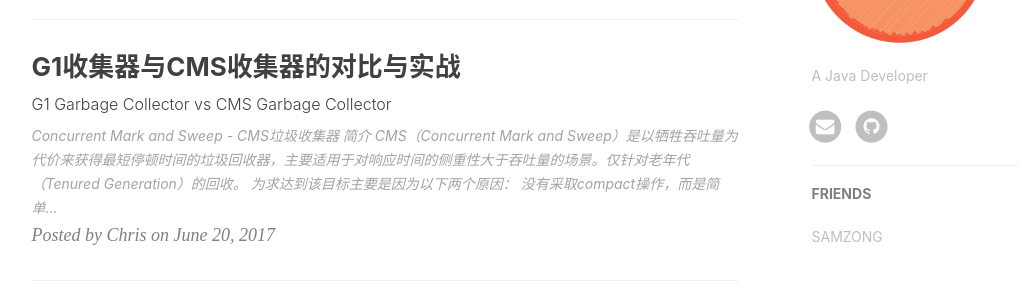
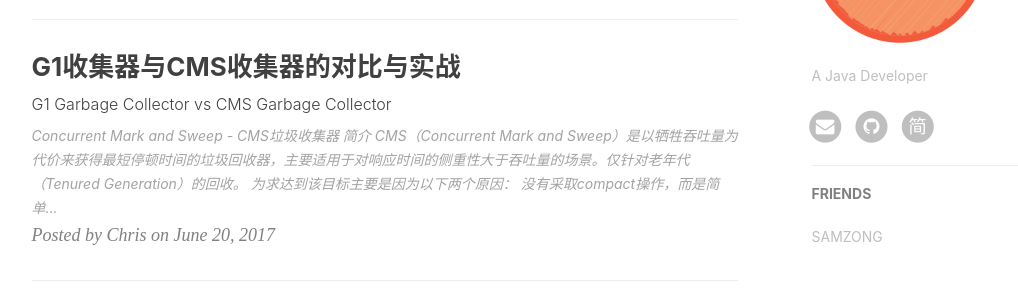
Before and after one commit to prontera/prontera.github.io, a Jekyll site: the page built from index.html, in a window 1280 px wide and 900 px high, scrolled down 774 px. Shown: the part 143-443 px from the top of the window, without its empty margins (136-1154 px from the left). Built offline with Jekyll 4.4.1, drawn with Linux system fonts in a browser that asks for light colours; nearby versions of some CDN libraries; the list of posts is cut into pages by our own code; comment, search, counter and statistics services are not loaded.

```diff
--- a/_config.yml
+++ b/_config.yml
@@ -16,6 +16,7 @@ mail_username:    chiuchunkin@gmail.com
 github_username:    prontera
 #twitter_username:  huxpro
 #facebook_username:  huxpro
+jianshu_username:    468a0627781a
 
 # Build settings
 # from 2016, 'pygments' is unsupported on GitHub Pages. Use 'rouge' for highlighting instead.
--- a/_layouts/page.html
+++ b/_layouts/page.html
@@ -180,6 +180,16 @@ layout: default
                                 </a>
                             </li>
                             {% endif %}
+                            {% if site.jianshu_username %}
+                            <li>
+                                <a target="_blank" href="http://www.jianshu.com/u/{{ site.jianshu_username }}">
+                                    <span class="fa-stack fa-lg">
+                                        <i class="fa fa-circle fa-stack-2x"></i>
+                                        <i class="fa  fa-stack-1x fa-inverse">简</i>
+                                    </span>
+                                </a>
+                            </li>
+                            {% endif %}
                         </ul>
                     </div>
                 </section>
```
